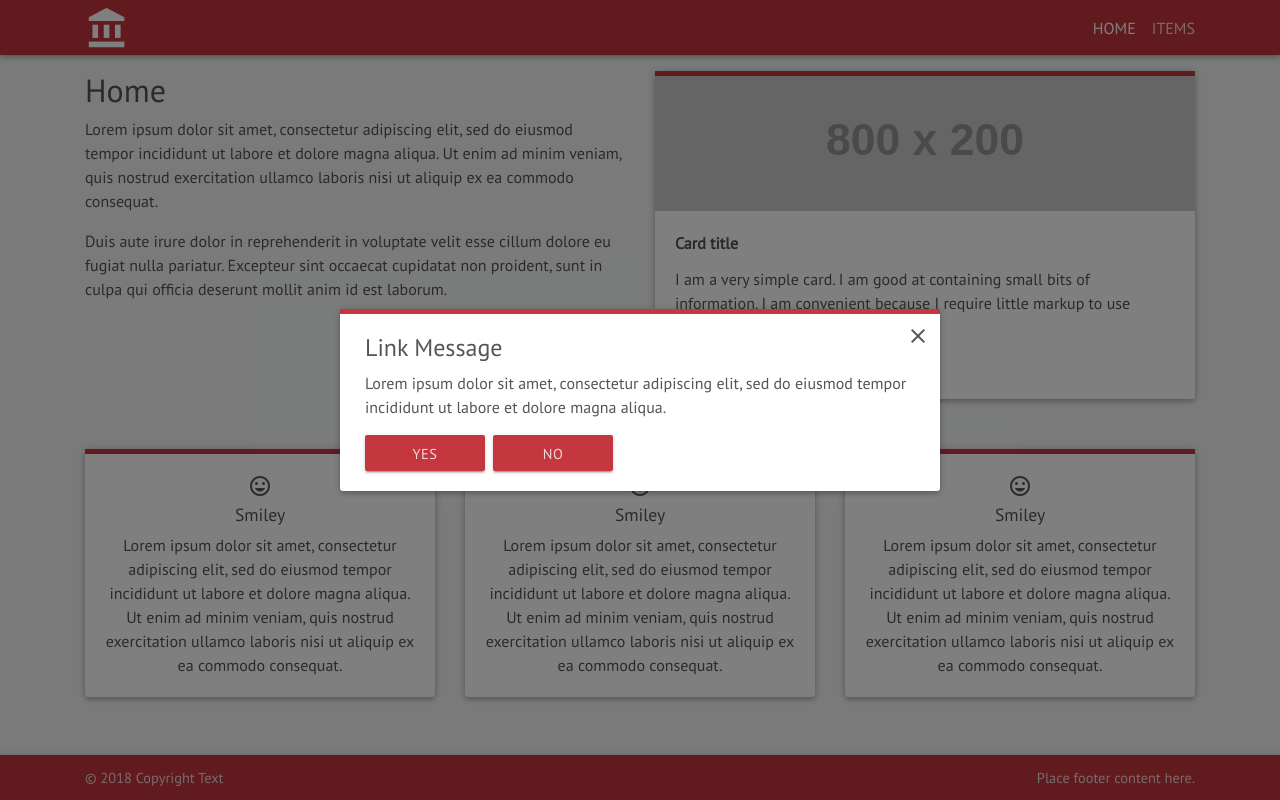
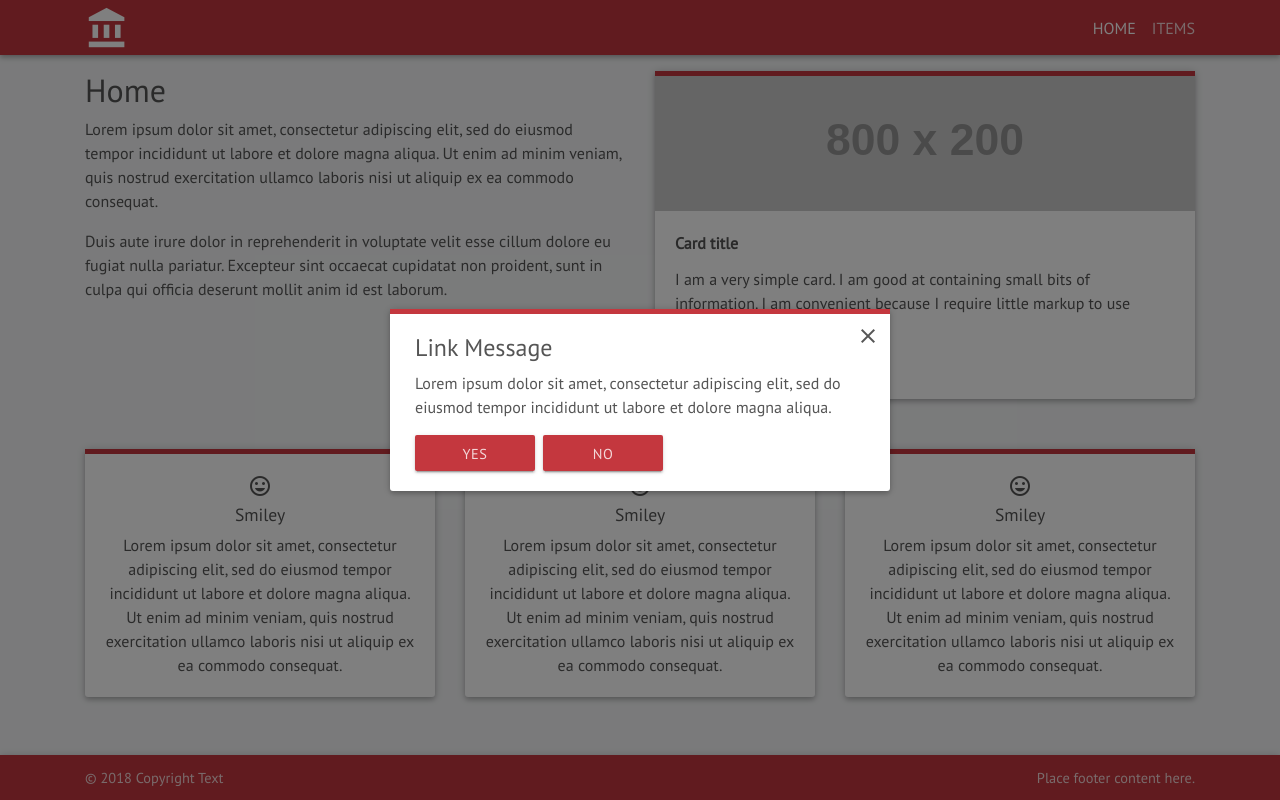
Before and after one commit to sandeepmi/fullstack-vue-app, a Vue app in the folder client/: page / in a window 1280 px wide. Both pictures are taken after a click on the link "This is a link". Built offline with nearby package versions, Linux system fonts and the light colour scheme.

Commit message:
added width option to modal

```diff
--- a/client/src/components/Home.vue
+++ b/client/src/components/Home.vue
@@ -83,7 +83,8 @@ export default {
             label: 'No',
             cancel: true
           }
-        ]
+        ],
+        width: '500px'
       }
       showAlertModal(this.$root, options)
     }
--- a/client/src/components/core/AlertModal.vue
+++ b/client/src/components/core/AlertModal.vue
@@ -1,5 +1,5 @@
 <template>
-  <Modal @close="close">
+  <Modal :options="options" @close="close">
     <h2 v-if="options.title">{{options.title}}</h2>
     <p class="mt0">{{options.message}}</p>
     <div v-if="options.actions">
@@ -19,6 +19,10 @@ export default {
   components: {
     Modal
   },
+  created () {
+    // set default width
+    this.options.width = this.options.width || '350px'
+  },
   methods: {
     close () {
       closeModal(this.$root)
--- a/client/src/components/core/Modal.vue
+++ b/client/src/components/core/Modal.vue
@@ -2,7 +2,7 @@
   <transition name="modal">
     <div class="modal-mask" @click="close">
       <div class="modal-wrapper">
-        <div class="modal-container" @click.stop>
+        <div class="modal-container" :style="modalStyle" @click.stop>
           <slot></slot>
           <a class="modal-close right" @click="close"><i class="material-icons">close</i></a>
         </div>
@@ -14,6 +14,23 @@
 <script>
 export default {
   name: 'Modal',
+  props: ['options'],
+  data () {
+    return {
+      modalStyle: {}
+    }
+  },
+  created () {
+    // process options
+    if (this.options) {
+      const { width } = this.options
+
+      // set width
+      if (width) {
+        this.modalStyle.width = width
+      }
+    }
+  },
   mounted: function () {
     document.addEventListener('keydown', (e) => {
       if (e.keyCode === 27) {
--- a/client/src/components/items/EditItemModal.vue
+++ b/client/src/components/items/EditItemModal.vue
@@ -1,5 +1,5 @@
 <template>
-  <Modal @close="close">
+  <Modal :options="options" @close="close">
     <h2>{{title}}</h2>
       <form @submit.prevent="saveItem(item)">
         <div class="form-group">
@@ -34,7 +34,10 @@ export default {
   },
   data () {
     return {
-      title: ''
+      title: '',
+      options: {
+        width: '400px'
+      }
     }
   },
   computed: mapState('items', [
```
